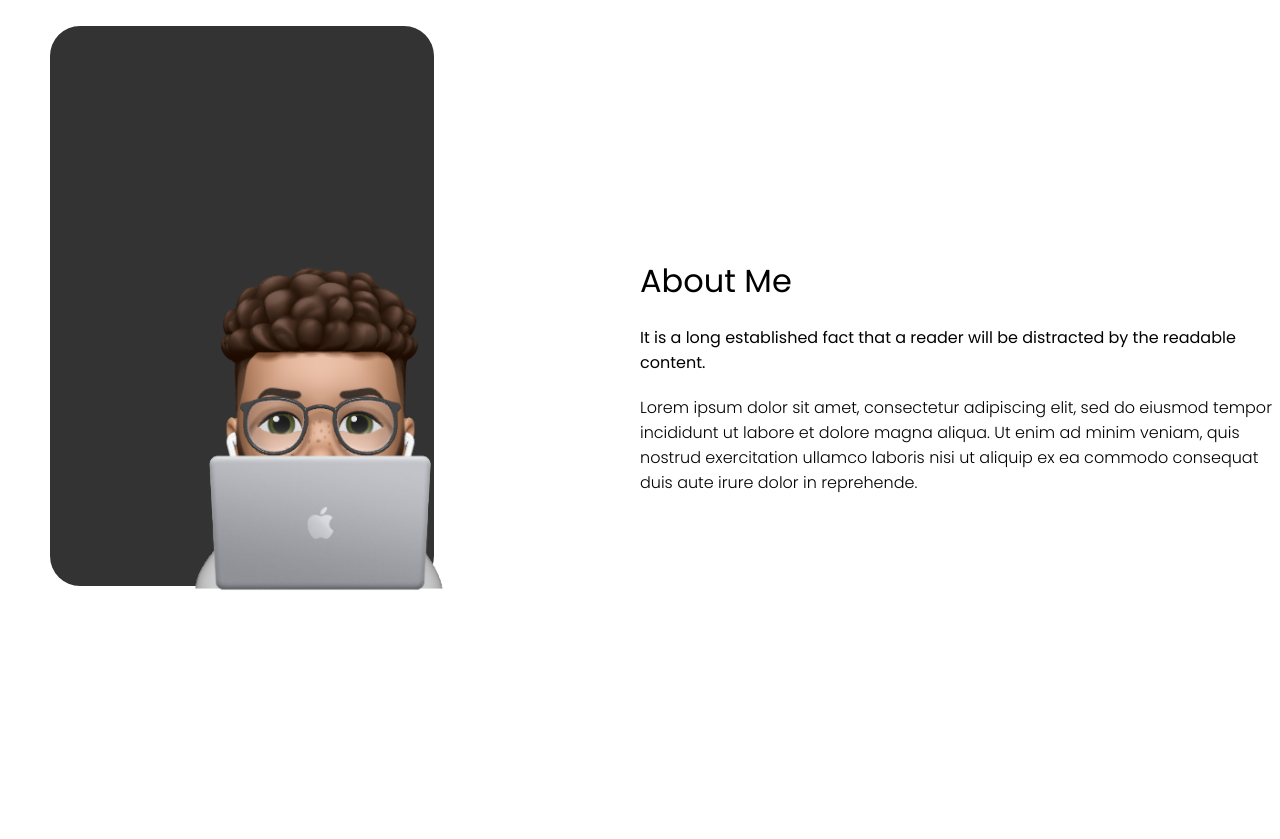
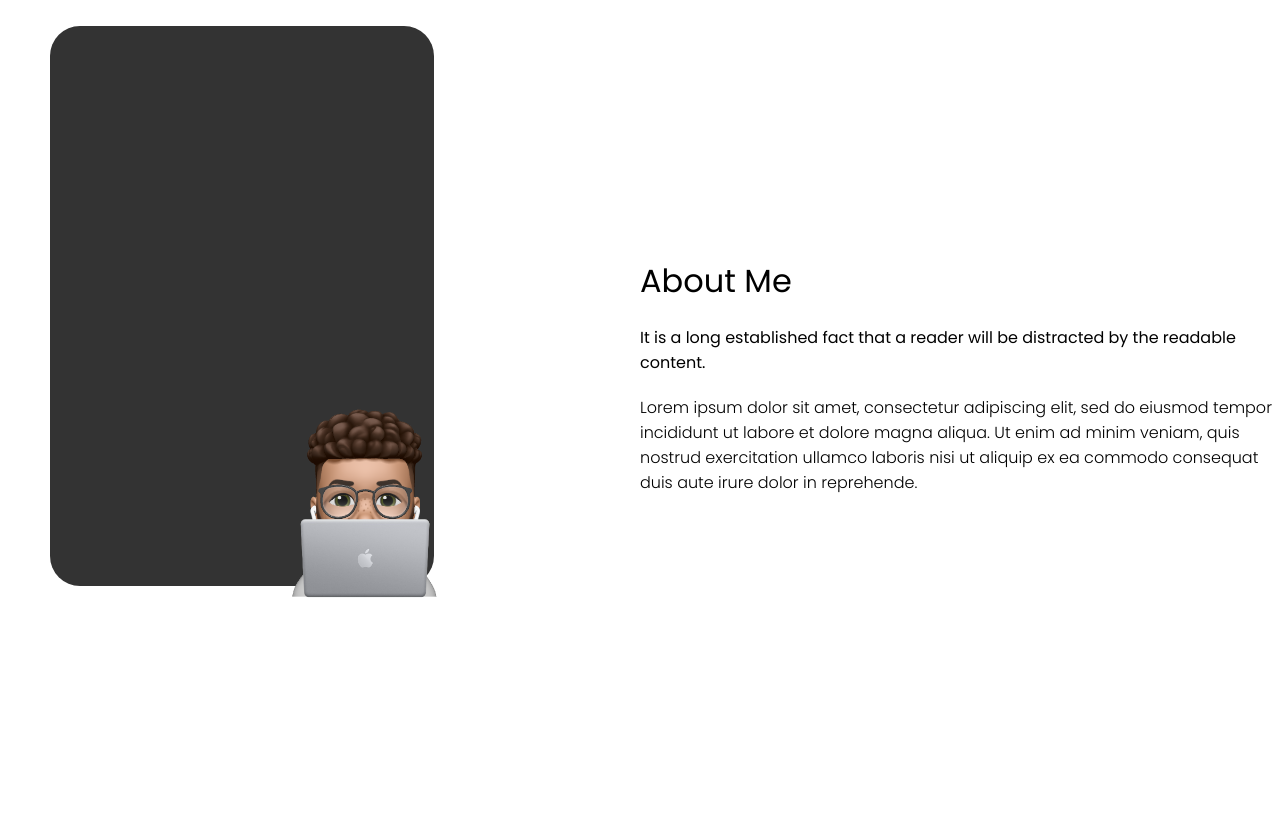
Before and after one commit to blainecurren/portfolio-2, a React (Create React App) app: page / in a window 1280 px wide. Shown: the part 824-1663 px from the top of the page. Built offline with nearby package versions, Linux system fonts and the light colour scheme.

Commit message:
added additional css properties to memoji in about.jsx, still moves when hovering over navbar in chrome

```diff
--- a/src/components/about/about.css
+++ b/src/components/about/about.css
@@ -35,11 +35,12 @@
 }
 
 .a-img {
-  width: 100%;
-  height: 60%;
+  width: 40%;
+  height: 40%;
   object-fit: cover;
-  padding-top: 158.8px;
-  overflow: hidden;
+  position: absolute;
+  padding: 291.5px 0 0 160px;
+  top: 0;
 }
 
 .a-award-img {
```
